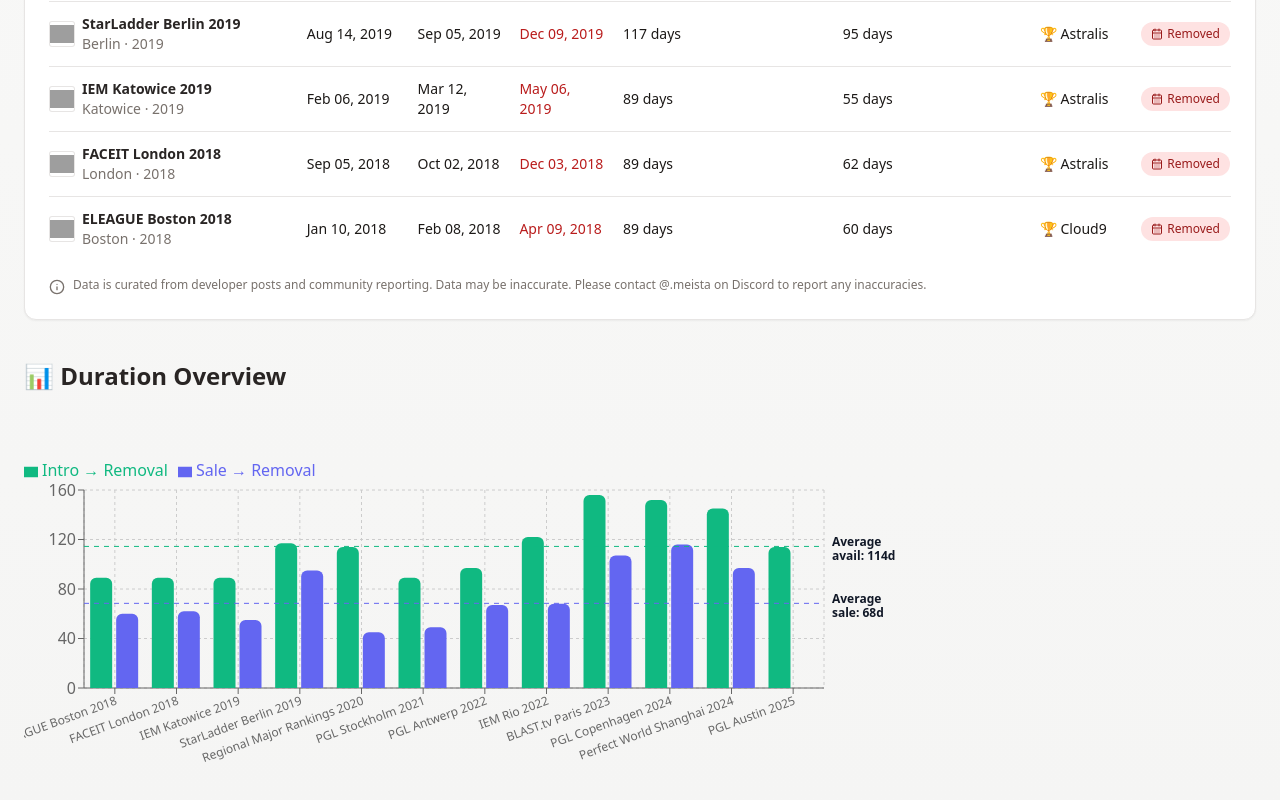
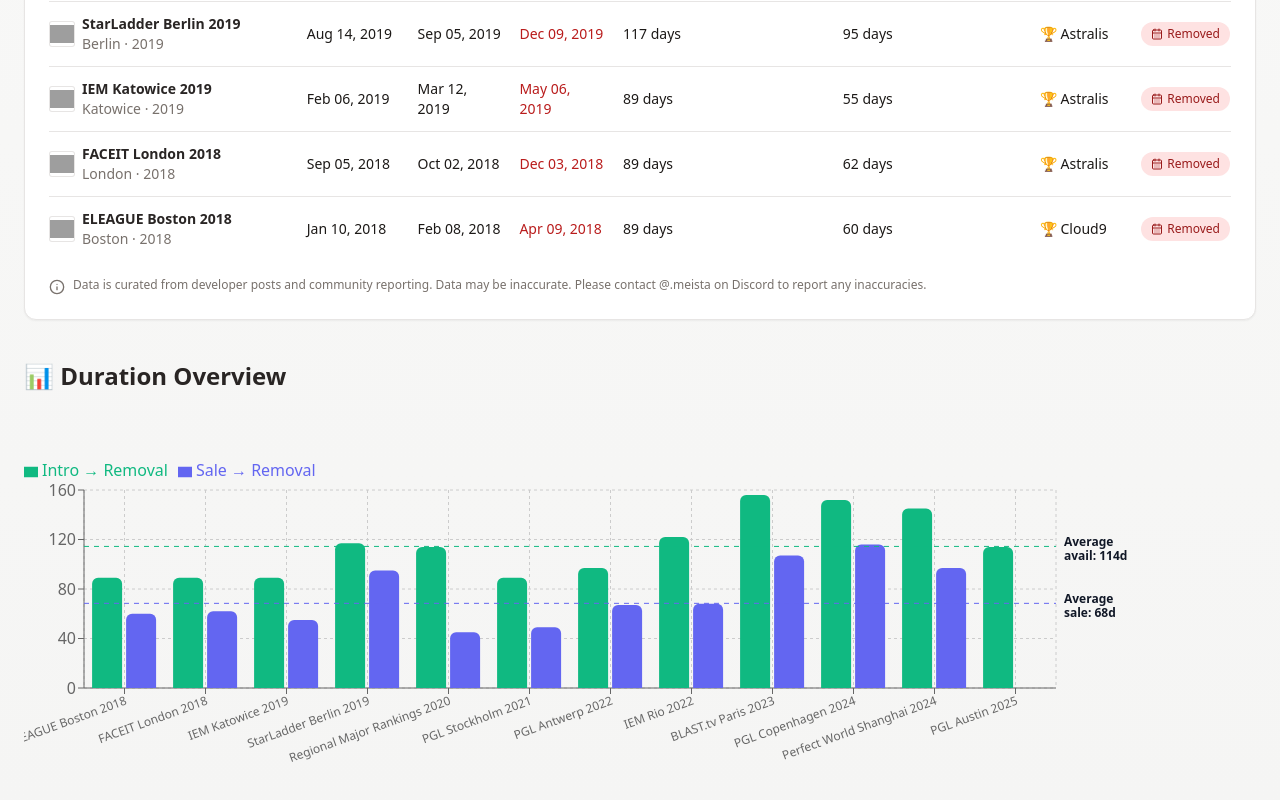
Before and after one commit to meistaGG/cs2-major-sale-tracker, a React (Vite) app: page / in a window 1280 px wide. Shown: the part 866-1666 px from the top of the page. Built offline with nearby package versions, Linux system fonts and the light colour scheme; grey boxes are pictures that could not be loaded.

Commit message:
Make desktop graph view full length

```diff
--- a/src/app.tsx
+++ b/src/app.tsx
@@ -513,7 +513,8 @@
             📊 Duration Overview
           </h2>
           <div className="overflow-x-auto">
-            <div style={{ width: 1000 }}>
+            {/* On mobile: enforce min-width for swipe; on large screens: remove the cap so it can fill */}
+            <div className="w-full min-w-[900px] lg:min-w-0">
               <ResponsiveContainer width="100%" height={360}>
                 <BarChart
                   data={chartData}
```
